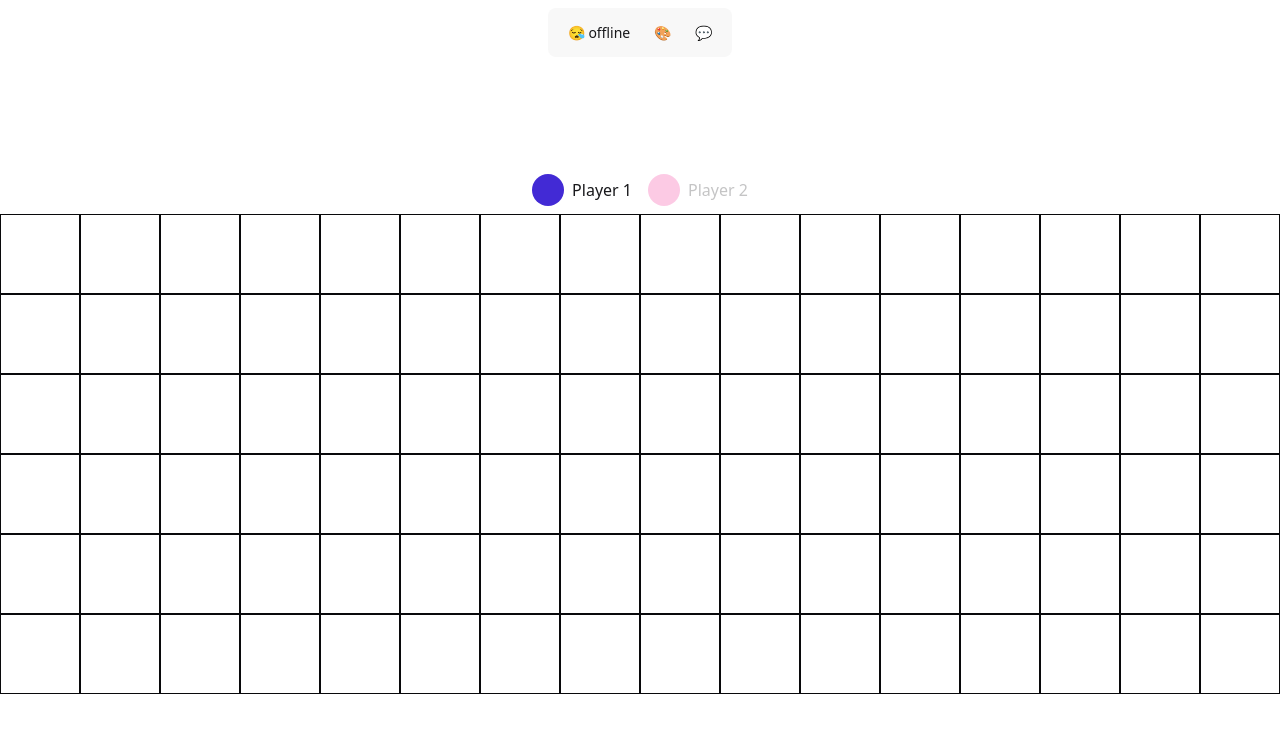
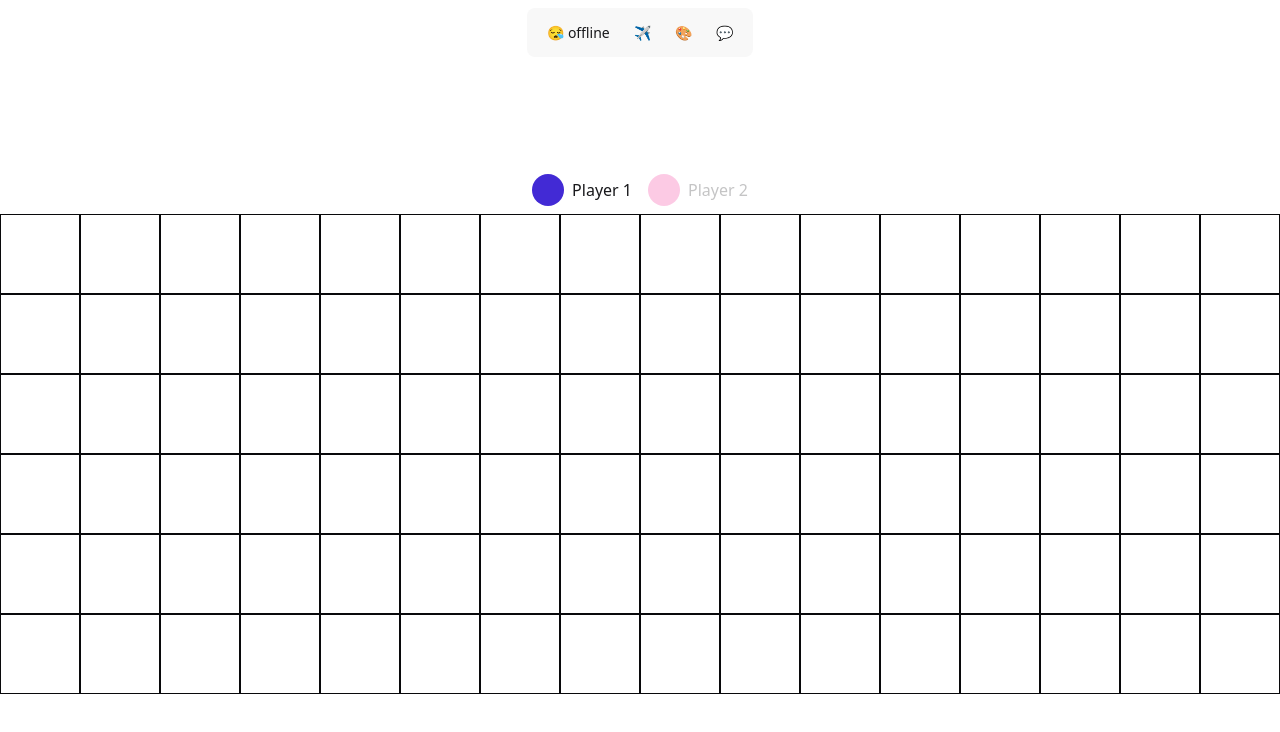
Before and after one commit to cantart/conn4, a SvelteKit app: page / in a window 1280 px wide. Shown: the top 732 px of the page. Built offline with nearby package versions, Linux system fonts and the light colour scheme.

Commit message:
add online path

```diff
--- a/src/routes/+layout.svelte
+++ b/src/routes/+layout.svelte
@@ -5,6 +5,7 @@
 
 	const pages = [
 		{ pathname: '/', label: 'offline', icon: '😪' },
+		{ pathname: '/online', label: 'online', icon: '✈️' },
 		{ pathname: '/theme', label: 'theme', icon: '🎨' },
 		{ pathname: '/feedback', label: 'feedback', icon: '💬' }
 	] as const;
```
